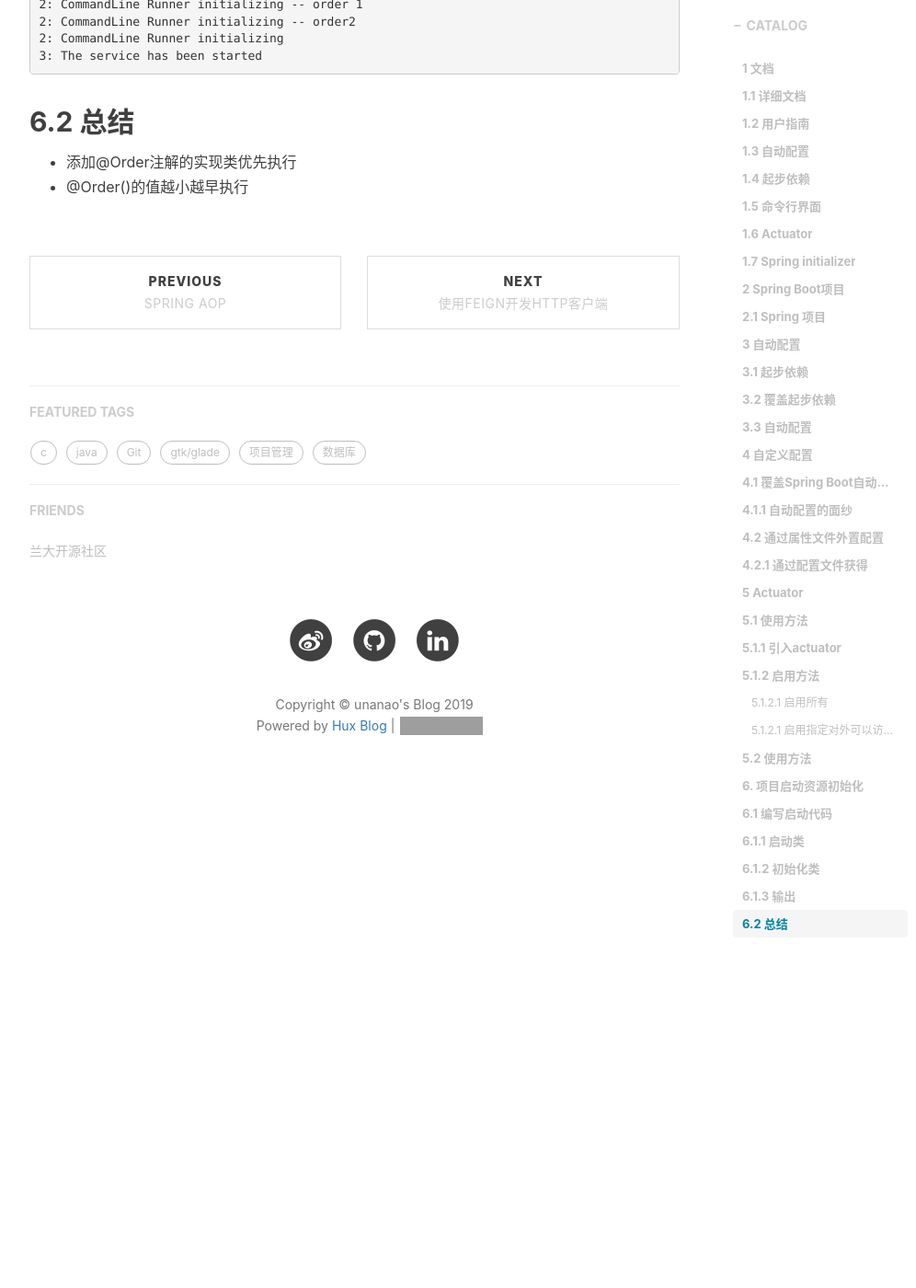
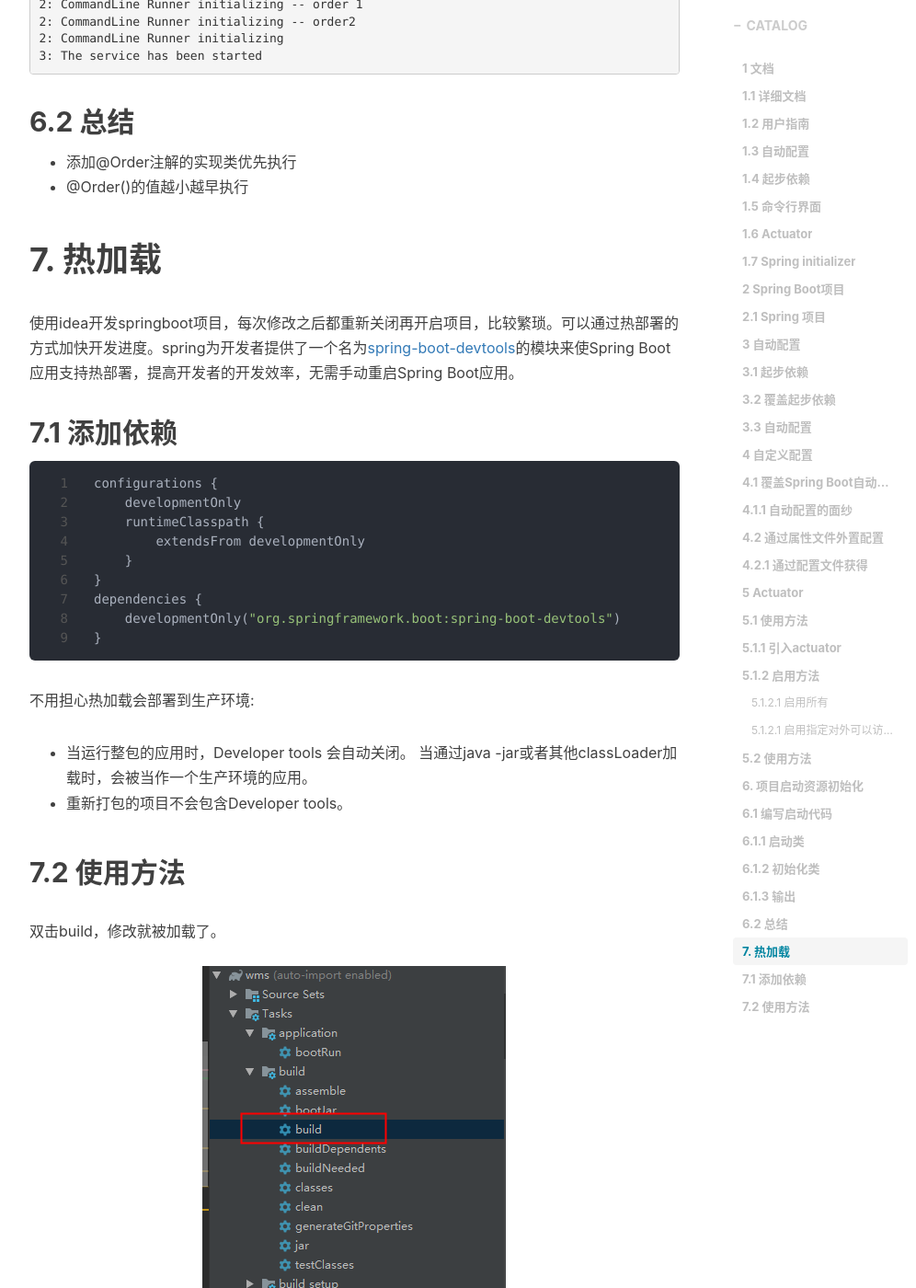
Before and after one commit to xuyumeng/xuyumeng.github.io, a Jekyll site: the page built from _posts/java/2016-02-16-spring-boot.md, in a window 1280 px wide and 1400 px high, scrolled down 15166 px. Shown: the whole window at 92% size, without its empty margins (233-1229 px from the left). Built offline with Jekyll 4.4.1, drawn with Linux system fonts in a browser that asks for light colours; nearby versions of some CDN libraries; comment, search, counter and statistics services are not loaded; some of the changed text lies outside the part shown; grey boxes are pictures that could not be loaded.

Commit message:
spring boot 热部署

````diff
--- a/_posts/java/2016-02-16-spring-boot.md
+++ b/_posts/java/2016-02-16-spring-boot.md
@@ -22,11 +22,11 @@ Spring boot搞定执行应用程序所需的各种后勤工作，我们只需要
 看官方文档最靠谱: [https://spring.io/](https://spring.io), 因为各个版本会有一些不同，根据对应的版本查看对应的文档是最稳妥，最省时间的方式。
 
 官网首页有2个链接——“PROJECTS”和“GUIDES”， 这个2个链接分别对应spring每个项目的详细文档和用户指南。
-![spring io links](/img/post/java/spring-study/spring-io-links.png)
+![spring io links](/img/post/java/spring-boot/spring-io-links.png)
 
 ## 1.1 详细文档
 点击“PROJECT”, 选择对应的模块，如Spring Boot, 再点击Learn, 就可以找到对应版本的详细文档。
-![spring io links](/img/post/java/spring-study/reference-document.png)
+![spring io links](/img/post/java/spring-boot/reference-document.png)
 
 ## 1.2 用户指南
 用户指南是设计都比较短小，作为入门非常方便。
@@ -512,3 +512,33 @@ public class CommandListenerTestOrder1 implements CommandLineRunner {
 
 - 添加@Order注解的实现类优先执行
 - @Order()的值越小越早执行
+
+# 7. 热加载
+
+使用idea开发springboot项目，每次修改之后都重新关闭再开启项目，比较繁琐。可以通过热部署的方式加快开发进度。spring为开发者提供了一个名为[spring-boot-devtools](https://docs.spring.io/spring-boot/docs/current/reference/html/using-boot-devtools.html)的模块来使Spring Boot应用支持热部署，提高开发者的开发效率，无需手动重启Spring Boot应用。
+
+## 7.1 添加依赖
+
+```groovy
+configurations {
+    developmentOnly
+    runtimeClasspath {
+        extendsFrom developmentOnly
+    }
+}
+dependencies {
+    developmentOnly("org.springframework.boot:spring-boot-devtools")
+}
+```
+
+不用担心热加载会部署到生产环境:
+
+- 当运行整包的应用时，Developer tools 会自动关闭。 当通过java -jar或者其他classLoader加载时，会被当作一个生产环境的应用。
+- 重新打包的项目不会包含Developer tools。
+
+## 7.2 使用方法
+
+双击build，修改就被加载了。
+![](/img/post/java/spring-boot/hot-load-build.png)
+
+可以设置自动编译加载，觉得还是手动触发比较好。
````
Also changed, not shown: img/post/java/spring-boot/hot-load-build.png (added), img/post/java/spring-boot/reference-document.png (renamed from img/post/java/spring-study/reference-document.png), img/post/java/spring-boot/spring-io-links.png (renamed from img/post/java/spring-study/spring-io-links.png).
